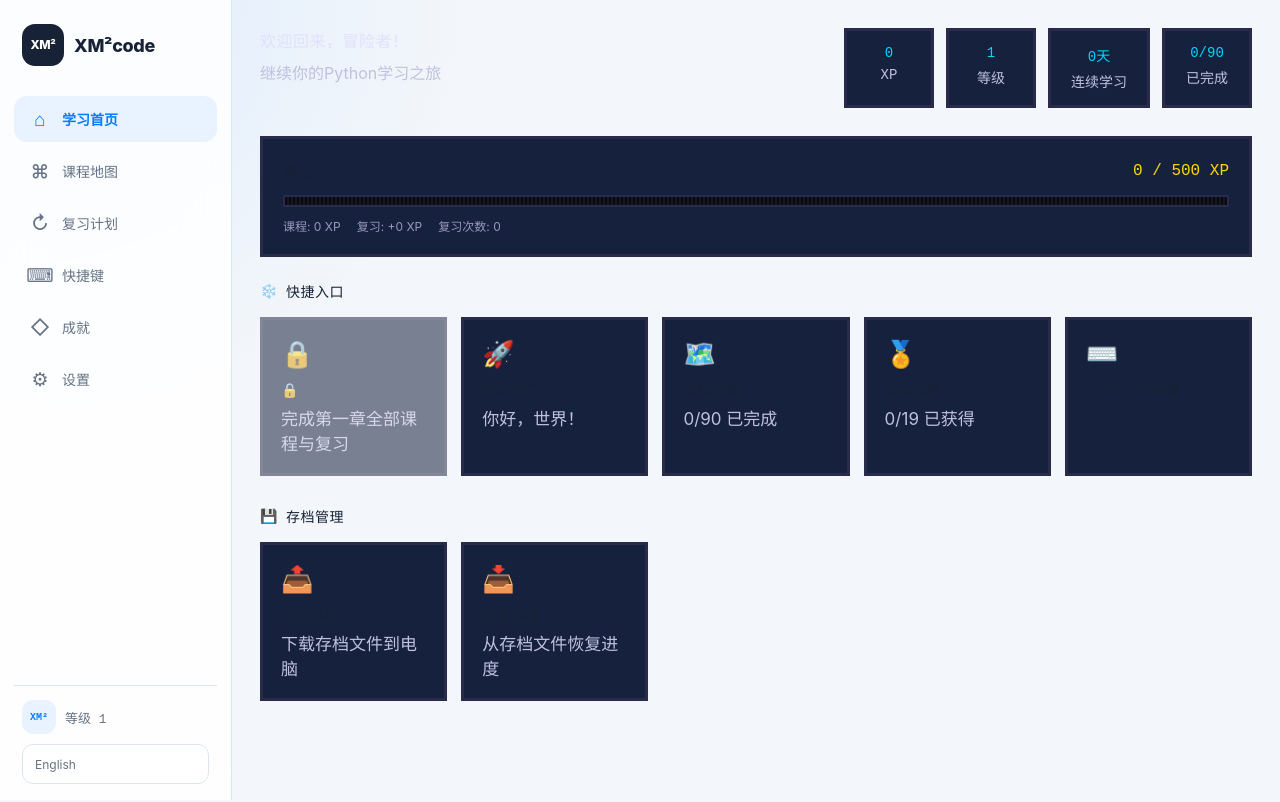
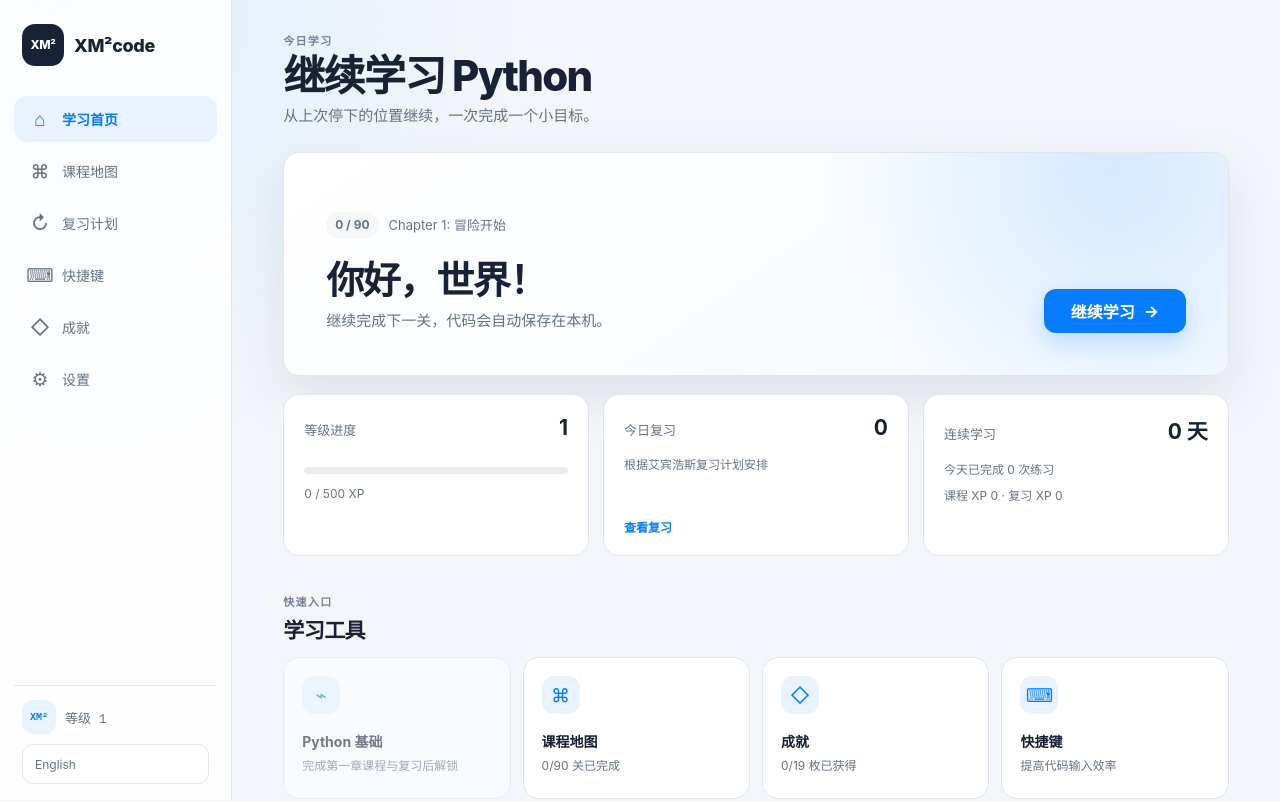
Before and after one commit to xuminmin513-coder/codequest, a React (Vite) app: page / in a window 1280 px wide. Shown: the top 802 px of the page. Built offline with nearby package versions, Linux system fonts and the light colour scheme; a web font is replaced by a local one.

Commit message:
feat: redesign learning dashboard

```diff
--- a/src/components/Dashboard.jsx
+++ b/src/components/Dashboard.jsx
@@ -1,59 +1,55 @@
-import React, { useState, useEffect } from 'react';
+import React, { useEffect, useState } from 'react';
 import { useApp } from '../context/AppContext';
 import { STORAGE } from '../utils/storage';
 import { GAMIFICATION } from '../utils/gamification';
 import { CHAPTERS } from '../data/courses';
 import SkillUnlockModal from './SkillUnlockModal';
+import PageHeader from './ui/PageHeader';
+import StatusBadge from './ui/StatusBadge';
+import Surface from './ui/Surface';
 
 export default function Dashboard() {
   const { lang, navigateTo, refreshKey, addToast } = useApp();
   const [showSkillUnlock, setShowSkillUnlock] = useState(null);
-
-  // Force re-render on refreshKey change
   void refreshKey;
 
   const totalXp = STORAGE.getTotalXp();
   const level = GAMIFICATION.getLevel(totalXp);
   const levelProgress = GAMIFICATION.levelProgress(totalXp);
   const completedCount = STORAGE.getCompletedCount();
-  const totalLessons = CHAPTERS.reduce((sum, ch) => sum + ch.lessons.length, 0);
+  const totalLessons = CHAPTERS.reduce((sum, chapter) => sum + chapter.lessons.length, 0);
   const streak = STORAGE.getStreak();
   const dailyCount = STORAGE.getDailyCount();
   const nextXp = GAMIFICATION.xpForNextLevel(level);
+  const pendingReviews = STORAGE.getPendingReviewCount();
 
-  // Find next uncompleted lesson
-  let nextLesson = null, nextChapterId = null, nextLessonId = null;
-  outer: for (const ch of CHAPTERS) {
-    for (const les of ch.lessons) {
-      if (!STORAGE.isLessonCompleted(ch.id, les.id)) {
-        nextLesson = les;
-        nextChapterId = ch.id;
-        nextLessonId = les.id;
+  let nextLesson = null;
+  let nextChapter = null;
+  outer: for (const chapter of CHAPTERS) {
+    for (const lesson of chapter.lessons) {
+      if (!STORAGE.isLessonCompleted(chapter.id, lesson.id)) {
+        nextLesson = lesson;
+        nextChapter = chapter;
         break outer;
       }
     }
   }
 
-  // Check if next lesson on courses is better
-  const SKILLS = [
+  const skills = [
     {
       id: 'skill_ch1',
-      icon: CHAPTERS[0]?.icon || '🚀',
-      name: 'Python 基础',
+      icon: CHAPTERS[0]?.icon || '◆',
       nameCn: 'Python 基础',
-      desc: '掌握 print、注释、数字运算等 Python 基础知识',
-      descCn: '掌握 print、注释、数字运算等 Python 基础知识',
-      descEn: 'Master print, comments, math operations and more',
-      chapterId: 'ch1',
-      totalLessons: 5,
-      unlockRequirement: (lang === 'zh' ? '完成第一章全部课程与复习' : 'Complete Chapter 1 and all reviews'),
-      onUnlock: () => navigateTo('courses')
-    }
+      nameEn: 'Python Foundations',
+      descCn: '掌握 print、注释和数字运算等基础知识',
+      descEn: 'Master print, comments, and number operations',
+      unlockRequirement: lang === 'zh' ? '完成第一章课程与复习后解锁' : 'Complete Chapter 1 and its reviews',
+      onUnlock: () => navigateTo('courses'),
+    },
   ];
 
-  // Check auto-unlock on render or when refreshKey changes
   useEffect(() => {
-    SKILLS.forEach(skill => {
+    skills.forEach(skill => {
       if (STORAGE.isSkillUnlocked(skill.id)) return;
       if (!STORAGE.isCh1SkillUnlockable()) return;
       STORAGE.markSkillUnlocked(skill.id);
@@ -61,177 +57,189 @@ export default function Dashboard() {
     });
   }, [refreshKey]);
 
-  return (
-    <div className="page active">
-      <div className="dashboard-header">
-        <div className="dashboard-title">
-          <h1>{lang === 'zh' ? '欢迎回来，冒险者！' : 'Welcome back, Adventurer!'}</h1>
-          <p>{lang === 'zh' ? '继续你的Python学习之旅' : 'Continue your Python learning journey'}</p>
-        </div>
-        <div className="stats-grid">
-          <div className="stat-card">
-            <div className="stat-value">{totalXp}</div>
-            <div className="stat-label">XP</div>
-          </div>
-          <div className="stat-card">
-            <div className="stat-value">{level}</div>
-            <div className="stat-label">{lang === 'zh' ? '等级' : 'Level'}</div>
-          </div>
-          <div className="stat-card">
-            <div className="stat-value">{streak}{lang === 'zh' ? '天' : 'd'}</div>
-            <div className="stat-label">{lang === 'zh' ? '连续学习' : 'Streak'}</div>
-          </div>
-          <div className="stat-card">
-            <div className="stat-value">{completedCount}/{totalLessons}</div>
-            <div className="stat-label">{lang === 'zh' ? '已完成' : 'Done'}</div>
-          </div>
-        </div>
-      </div>
+  const openNextLesson = () => {
+    if (!nextLesson || !nextChapter) return;
+    navigateTo('lesson', { chapterId: nextChapter.id, lessonId: nextLesson.id });
+  };
 
-      <div className="level-progress-card">
-        <div className="level-header">
-          <span className="level-title">{lang === 'zh' ? '等级' : 'Level'} {level}</span>
-          <span className="level-xp">{totalXp} / {nextXp} XP</span>
-        </div>
-        <div className="progress-bar-container">
-          <div className="progress-bar-fill" style={{ width: `${levelProgress}%` }} />
-        </div>
-        <div className="level-sub">
-          <span>{lang === 'zh' ? '课程' : 'Lessons'}: {STORAGE.getTotalXp() - STORAGE.getReviewXp()} XP</span>
-          <span>{lang === 'zh' ? '复习' : 'Reviews'}: +{STORAGE.getReviewXp()} XP</span>
-          <span>{lang === 'zh' ? '复习次数' : 'Reviews done'}: {STORAGE.getTotalReviewsCompleted()}</span>
-        </div>
-      </div>
-
-      <h2 className="section-title">
-        <span>{streak > 0 ? '🔥' : '❄️'}</span>
-        <span>{lang === 'zh' ? '快捷入口' : 'Quick Actions'}</span>
-      </h2>
-      <div className="quick-actions">
-        {SKILLS.map(skill => {
-          const unlocked = STORAGE.isSkillUnlocked(skill.id);
-          return (
-            <div
-              key={skill.id}
-              className={`quick-action-card ${unlocked ? 'unlocked' : 'locked'}`}
-              onClick={() => unlocked && skill.onUnlock()}
-            >
-              <div className="qa-icon">{unlocked ? skill.icon : '🔒'}</div>
-              <div className="qa-title">
-                {!unlocked && <span className="lock-icon">🔒</span>}
-                {lang === 'zh' ? skill.nameCn : skill.name}
-              </div>
-              <div className="qa-desc">
-                {unlocked
-                  ? (lang === 'zh' ? '已解锁，点击进入' : 'Unlocked, click to enter')
-                  : skill.unlockRequirement}
-              </div>
-            </div>
-          );
-        })}
-        {nextLesson && (() => {
-          const ch = CHAPTERS.find(c => c.id === nextChapterId);
-          return (
-            <div
-              className="quick-action-card"
-              onClick={() => navigateTo('lesson', { chapterId: nextChapterId, lessonId: nextLessonId })}
-            >
-              <div className="qa-icon">{ch ? ch.icon : '📚'}</div>
-              <div className="qa-title">{lang === 'zh' ? '继续学习' : 'Continue'}</div>
-              <div className="qa-desc">
-                {lang === 'zh' ? nextLesson.title : nextLesson.titleEn}
-              </div>
-            </div>
-          );
-        })()}
-        <div className="quick-action-card" onClick={() => navigateTo('courses')}>
-          <div className="qa-icon">🗺️</div>
-          <div className="qa-title">{lang === 'zh' ? '课程地图' : 'Course Map'}</div>
-          <div className="qa-desc">{completedCount}/{totalLessons} {lang === 'zh' ? '已完成' : 'completed'}</div>
-        </div>
-        <div className="quick-action-card" onClick={() => navigateTo('achievements')}>
-          <div className="qa-icon">🏅</div>
-          <div className="qa-title">{lang === 'zh' ? '成就徽章' : 'Achievements'}</div>
-          <div className="qa-desc">{STORAGE.getBadges().length}/{GAMIFICATION.BADGES.length} {lang === 'zh' ? '已获得' : 'earned'}</div>
-        </div>
-        <div className="quick-action-card" onClick={() => navigateTo('shortcuts')}>
-          <div className="qa-icon">⌨️</div>
-          <div className="qa-title">{lang === 'zh' ? 'Python快捷键' : 'Python Shortcuts'}</div>
-        </div>
-        {STORAGE.getPendingReviewCount() > 0 && (
-          <div className="quick-action-card" onClick={() => navigateTo('reviews')}>
-            <div className="qa-icon">🔄</div>
-            <div className="qa-title">{lang === 'zh' ? '今日复习' : 'Reviews'}</div>
-            <div className="qa-desc">{STORAGE.getPendingReviewCount()} {lang === 'zh' ? '个待复习' : 'due for review'}</div>
-          </div>
-        )}
-      </div>
-
-      <h2 className="section-title" style={{ marginTop: 24 }}>
-        <span>💾</span>
-        <span>{lang === 'zh' ? '存档管理' : 'Save Data'}</span>
-      </h2>
-      <div className="quick-actions">
-        <div
-          className="quick-action-card"
-          onClick={() => {
+  const exportSave = () => {
     try {
       const data = STORAGE.exportAllData();
       const blob = new Blob([JSON.stringify(data, null, 2)], { type: 'application/json' });
       const url = URL.createObjectURL(blob);
-              const a = document.createElement('a');
-              a.href = url;
-              a.download = `codedex-save-${new Date().toISOString().slice(0, 10)}.json`;
-              a.click();
+      const link = document.createElement('a');
+      link.href = url;
+      link.download = `xm2code-save-${new Date().toISOString().slice(0, 10)}.json`;
+      link.click();
       URL.revokeObjectURL(url);
-              addToast('success', '✅', lang === 'zh' ? '存档已导出！' : 'Save exported!');
-            } catch (e) {
-              addToast('error', '❌', lang === 'zh' ? '导出失败：' + e.message : 'Export failed: ' + e.message);
+      addToast('success', '✓', lang === 'zh' ? '存档已导出' : 'Save exported');
+    } catch (error) {
+      addToast('error', '!', lang === 'zh' ? `导出失败：${error.message}` : `Export failed: ${error.message}`);
     }
-          }}
-        >
-          <div className="qa-icon">📤</div>
-          <div className="qa-title">{lang === 'zh' ? '导出存档' : 'Export Save'}</div>
-          <div className="qa-desc">{lang === 'zh' ? '下载存档文件到电脑' : 'Download save file'}</div>
-        </div>
-        <div
-          className="quick-action-card"
-          onClick={() => {
+  };
+
+  const importSave = () => {
     const input = document.createElement('input');
     input.type = 'file';
     input.accept = '.json';
-            input.onchange = (e) => {
-              const file = e.target.files?.[0];
+    input.onchange = event => {
+      const file = event.target.files?.[0];
       if (!file) return;
       const reader = new FileReader();
-              reader.onload = (ev) => {
+      reader.onload = readEvent => {
         try {
-                  const data = JSON.parse(ev.target.result);
-                  STORAGE.importAllData(data);
-                  addToast('success', '✅', lang === 'zh' ? '存档已恢复！' : 'Save restored!');
+          STORAGE.importAllData(JSON.parse(readEvent.target.result));
+          addToast('success', '✓', lang === 'zh' ? '存档已恢复' : 'Save restored');
           window.location.reload();
-                } catch (err) {
-                  addToast('error', '❌', lang === 'zh' ? '恢复失败：文件格式错误' : 'Restore failed: invalid file');
+        } catch {
+          addToast('error', '!', lang === 'zh' ? '恢复失败：文件格式错误' : 'Restore failed: invalid file');
         }
       };
       reader.readAsText(file);
     };
     input.click();
-          }}
+  };
+
+  return (
+    <div className="page active dashboard-page">
+      <PageHeader
+        eyebrow={lang === 'zh' ? '今日学习' : 'Today'}
+        title={lang === 'zh' ? '继续学习 Python' : 'Continue learning Python'}
+        description={lang === 'zh' ? '从上次停下的位置继续，一次完成一个小目标。' : 'Pick up where you left off, one small goal at a time.'}
+      />
+
+      <Surface className="dashboard-continue-card">
+        <div className="continue-copy">
+          <div className="continue-meta">
+            <StatusBadge>{completedCount} / {totalLessons}</StatusBadge>
+            <span>{nextChapter ? (lang === 'zh' ? nextChapter.title : nextChapter.titleEn) : (lang === 'zh' ? '课程完成' : 'Course complete')}</span>
+          </div>
+          <h2>
+            {nextLesson
+              ? (lang === 'zh' ? nextLesson.title : nextLesson.titleEn)
+              : (lang === 'zh' ? '你已完成全部课程' : 'You completed every lesson')}
+          </h2>
+          <p>
+            {nextLesson
+              ? (lang === 'zh' ? '继续完成下一关，代码会自动保存在本机。' : 'Continue with the next lesson. Your code saves locally.')
+              : (lang === 'zh' ? '现在可以按遗忘曲线继续复习。' : 'Keep your skills fresh with scheduled reviews.')}
+          </p>
+        </div>
+        <button
+          className="primary-action continue-action"
+          type="button"
+          onClick={nextLesson ? openNextLesson : () => navigateTo('reviews')}
         >
-          <div className="qa-icon">📥</div>
-          <div className="qa-title">{lang === 'zh' ? '恢复存档' : 'Restore Save'}</div>
-          <div className="qa-desc">{lang === 'zh' ? '从存档文件恢复进度' : 'Restore from save file'}</div>
+          {nextLesson
+            ? (lang === 'zh' ? '继续学习' : 'Continue')
+            : (lang === 'zh' ? '开始复习' : 'Start review')}
+          <span aria-hidden="true">→</span>
+        </button>
+      </Surface>
+
+      <div className="dashboard-secondary-grid">
+        <Surface className="dashboard-stat-card">
+          <div className="stat-card-head">
+            <span>{lang === 'zh' ? '等级进度' : 'Level progress'}</span>
+            <strong>{level}</strong>
+          </div>
+          <div className="progress-track" aria-label={lang === 'zh' ? '等级进度' : 'Level progress'}>
+            <span style={{ width: `${levelProgress}%` }} />
+          </div>
+          <small>{totalXp} / {nextXp} XP</small>
+        </Surface>
+
+        <Surface className="dashboard-stat-card">
+          <div className="stat-card-head">
+            <span>{lang === 'zh' ? '今日复习' : 'Reviews due'}</span>
+            <strong>{pendingReviews}</strong>
+          </div>
+          <p>{lang === 'zh' ? '根据艾宾浩斯复习计划安排' : 'Scheduled by spaced repetition'}</p>
+          <button type="button" onClick={() => navigateTo('reviews')}>
+            {lang === 'zh' ? '查看复习' : 'View reviews'}
+          </button>
+        </Surface>
+
+        <Surface className="dashboard-stat-card">
+          <div className="stat-card-head">
+            <span>{lang === 'zh' ? '连续学习' : 'Learning streak'}</span>
+            <strong>{streak}{lang === 'zh' ? ' 天' : ' days'}</strong>
+          </div>
+          <p>{lang === 'zh' ? `今天已完成 ${dailyCount} 次练习` : `${dailyCount} sessions completed today`}</p>
+          <small>{lang === 'zh' ? `课程 XP ${totalXp - STORAGE.getReviewXp()} · 复习 XP ${STORAGE.getReviewXp()}` : `Lessons ${totalXp - STORAGE.getReviewXp()} XP · Reviews ${STORAGE.getReviewXp()} XP`}</small>
+        </Surface>
+      </div>
+
+      <section className="dashboard-section" aria-labelledby="learning-tools-title">
+        <div className="section-heading">
+          <div>
+            <span className="page-eyebrow">{lang === 'zh' ? '快速入口' : 'Quick access'}</span>
+            <h2 id="learning-tools-title">{lang === 'zh' ? '学习工具' : 'Learning tools'}</h2>
           </div>
         </div>
+        <div className="dashboard-tools-grid">
+          {skills.map(skill => {
+            const unlocked = STORAGE.isSkillUnlocked(skill.id);
+            return (
+              <Surface
+                as="button"
+                type="button"
+                key={skill.id}
+                className={`dashboard-tool-card${unlocked ? '' : ' locked'}`}
+                disabled={!unlocked}
+                onClick={skill.onUnlock}
+              >
+                <span className="tool-icon" aria-hidden="true">{unlocked ? skill.icon : '⌁'}</span>
+                <strong>{lang === 'zh' ? skill.nameCn : skill.nameEn}</strong>
+                <small>{unlocked ? (lang === 'zh' ? skill.descCn : skill.descEn) : skill.unlockRequirement}</small>
+              </Surface>
+            );
+          })}
+          <Surface as="button" type="button" className="dashboard-tool-card" onClick={() => navigateTo('courses')}>
+            <span className="tool-icon" aria-hidden="true">⌘</span>
+            <strong>{lang === 'zh' ? '课程地图' : 'Course map'}</strong>
+            <small>{completedCount}/{totalLessons} {lang === 'zh' ? '关已完成' : 'lessons complete'}</small>
+          </Surface>
+          <Surface as="button" type="button" className="dashboard-tool-card" onClick={() => navigateTo('achievements')}>
+            <span className="tool-icon" aria-hidden="true">◇</span>
+            <strong>{lang === 'zh' ? '成就' : 'Achievements'}</strong>
+            <small>{STORAGE.getBadges().length}/{GAMIFICATION.BADGES.length} {lang === 'zh' ? '枚已获得' : 'earned'}</small>
+          </Surface>
+          <Surface as="button" type="button" className="dashboard-tool-card" onClick={() => navigateTo('shortcuts')}>
+            <span className="tool-icon" aria-hidden="true">⌨︎</span>
+            <strong>{lang === 'zh' ? '快捷键' : 'Shortcuts'}</strong>
+            <small>{lang === 'zh' ? '提高代码输入效率' : 'Write code more efficiently'}</small>
+          </Surface>
+        </div>
+      </section>
+
+      <section className="dashboard-section" aria-labelledby="save-tools-title">
+        <div className="section-heading">
+          <div>
+            <span className="page-eyebrow">{lang === 'zh' ? '本地数据' : 'Local data'}</span>
+            <h2 id="save-tools-title">{lang === 'zh' ? '存档工具' : 'Save tools'}</h2>
+          </div>
+        </div>
+        <div className="save-tools-grid">
+          <Surface as="button" type="button" className="dashboard-tool-card" onClick={exportSave}>
+            <span className="tool-icon" aria-hidden="true">↑</span>
+            <strong>{lang === 'zh' ? '导出存档' : 'Export save'}</strong>
+            <small>{lang === 'zh' ? '下载一份本地备份' : 'Download a local backup'}</small>
+          </Surface>
+          <Surface as="button" type="button" className="dashboard-tool-card" onClick={importSave}>
+            <span className="tool-icon" aria-hidden="true">↓</span>
+            <strong>{lang === 'zh' ? '恢复存档' : 'Restore save'}</strong>
+            <small>{lang === 'zh' ? '从备份文件恢复进度' : 'Restore progress from a backup'}</small>
+          </Surface>
+        </div>
+      </section>
 
       {showSkillUnlock && (
         <SkillUnlockModal
           skill={showSkillUnlock}
           lang={lang}
           onClose={() => {
-            const skillId = showSkillUnlock.id;
-            STORAGE.markSkillUnlockShown(skillId);
+            STORAGE.markSkillUnlockShown(showSkillUnlock.id);
             setShowSkillUnlock(null);
           }}
         />
--- a/src/main.jsx
+++ b/src/main.jsx
@@ -4,6 +4,7 @@ import App from './App';
 import { initializePlayerSaves } from './data/playerSaveRepository';
 import './styles/design-tokens.css';
 import './styles/app-shell.css';
+import './styles/pages.css';
 
 initializePlayerSaves();
 
--- /dev/null
+++ b/src/styles/pages.css
@@ -0,0 +1,316 @@
+.page.active,
+.page.page-standard,
+.dashboard-page {
+  width: min(1180px, 100%);
+  min-height: 100%;
+  margin: 0 auto;
+  padding: 32px clamp(20px, 4vw, 52px) 48px;
+  display: block;
+  color: var(--xm-text);
+}
+
+.page-header {
+  margin-bottom: 24px;
+  display: flex;
+  align-items: flex-end;
+  justify-content: space-between;
+  gap: 20px;
+}
+
+.page-header h1 {
+  margin: 5px 0 6px;
+  color: var(--xm-text);
+  font-family: var(--xm-font);
+  font-size: clamp(28px, 4vw, 42px);
+  font-weight: 780;
+  letter-spacing: -0.04em;
+  line-height: 1.08;
+}
+
+.page-header p {
+  max-width: 680px;
+  margin: 0;
+  color: var(--xm-text-secondary);
+  font-size: 15px;
+  line-height: 1.6;
+}
+
+.page-eyebrow {
+  color: #718096;
+  font-size: 11px;
+  font-weight: 800;
+  letter-spacing: 0.12em;
+  text-transform: uppercase;
+}
+
+.page-header-actions {
+  display: flex;
+  align-items: center;
+  gap: 10px;
+}
+
+.primary-action {
+  min-height: 44px;
+  padding: 0 17px;
+  display: inline-flex;
+  align-items: center;
+  justify-content: center;
+  gap: 9px;
+  border: 0;
+  border-radius: 12px;
+  background: var(--xm-blue);
+  color: #fff;
+  cursor: pointer;
+  font-weight: 750;
+  box-shadow: 0 10px 24px rgba(8, 124, 255, 0.2);
+  transition: transform 160ms ease, box-shadow 160ms ease;
+}
+
+.primary-action:hover {
+  transform: translateY(-1px);
+  box-shadow: 0 13px 28px rgba(8, 124, 255, 0.24);
+}
+
+.dashboard-continue-card {
+  min-height: 224px;
+  padding: clamp(24px, 4vw, 42px);
+  display: flex;
+  align-items: flex-end;
+  justify-content: space-between;
+  gap: 28px;
+  overflow: hidden;
+  background:
+    radial-gradient(circle at 88% 8%, rgba(148, 199, 255, 0.36), transparent 34%),
+    linear-gradient(145deg, #fff, #f7fbff);
+  box-shadow: var(--xm-shadow);
+}
+
+.continue-copy {
+  max-width: 700px;
+}
+
+.continue-meta {
+  display: flex;
+  align-items: center;
+  gap: 10px;
+  color: var(--xm-text-secondary);
+  font-size: 13px;
+}
+
+.dashboard-continue-card h2 {
+  margin: 20px 0 8px;
+  color: var(--xm-text);
+  font-family: var(--xm-font);
+  font-size: clamp(25px, 4vw, 38px);
+  letter-spacing: -0.035em;
+  line-height: 1.12;
+}
+
+.dashboard-continue-card p {
+  margin: 0;
+  color: var(--xm-text-secondary);
+  font-size: 15px;
+  line-height: 1.6;
+}
+
+.continue-action {
+  min-width: 142px;
+  flex: 0 0 auto;
+}
+
+.dashboard-secondary-grid {
+  margin-top: 18px;
+  display: grid;
+  grid-template-columns: repeat(3, minmax(0, 1fr));
+  gap: 14px;
+}
+
+.dashboard-stat-card {
+  min-height: 162px;
+  padding: 20px;
+  display: flex;
+  flex-direction: column;
+  align-items: stretch;
+}
+
+.stat-card-head {
+  display: flex;
+  align-items: baseline;
+  justify-content: space-between;
+  gap: 12px;
+  color: var(--xm-text-secondary);
+  font-size: 13px;
+}
+
+.stat-card-head strong {
+  color: var(--xm-text);
+  font-size: 21px;
+}
+
+.dashboard-stat-card p,
+.dashboard-stat-card small {
+  color: var(--xm-text-secondary);
+  font-size: 12px;
+  line-height: 1.5;
+}
+
+.dashboard-stat-card p {
+  margin: 16px 0 8px;
+}
+
+.dashboard-stat-card button {
+  width: fit-content;
+  margin-top: auto;
+  padding: 0;
+  border: 0;
+  background: none;
+  color: var(--xm-blue);
+  cursor: pointer;
+  font-size: 12px;
+  font-weight: 750;
+}
+
+.progress-track {
+  height: 7px;
+  margin: 27px 0 11px;
+  overflow: hidden;
+  border-radius: 999px;
+  background: #e9edf2;
+}
+
+.progress-track > span {
+  height: 100%;
+  display: block;
+  border-radius: inherit;
+  background: var(--xm-blue);
+}
+
+.dashboard-section {
+  margin-top: 34px;
+}
+
+.section-heading {
+  margin-bottom: 13px;
+  display: flex;
+  align-items: flex-end;
+  justify-content: space-between;
+}
+
+.section-heading h2 {
+  margin: 4px 0 0;
+  color: var(--xm-text);
+  font-family: var(--xm-font);
+  font-size: 21px;
+  letter-spacing: -0.025em;
+}
+
+.dashboard-tools-grid,
+.save-tools-grid {
+  display: grid;
+  grid-template-columns: repeat(4, minmax(0, 1fr));
+  gap: 12px;
+}
+
+.save-tools-grid {
+  grid-template-columns: repeat(2, minmax(0, 1fr));
+}
+
+.dashboard-tool-card {
+  min-height: 142px;
+  padding: 18px;
+  display: flex;
+  align-items: flex-start;
+  flex-direction: column;
+  border: 1px solid var(--xm-border);
+  background: var(--xm-surface);
+  color: var(--xm-text);
+  cursor: pointer;
+  text-align: left;
+  transition: border-color 160ms ease, transform 160ms ease, box-shadow 160ms ease;
+}
+
+.dashboard-tool-card:hover:not(:disabled) {
+  border-color: #a9d1fa;
+  transform: translateY(-2px);
+  box-shadow: 0 14px 30px rgba(32, 49, 75, 0.08);
+}
+
+.dashboard-tool-card:disabled,
+.dashboard-tool-card.locked {
+  cursor: default;
+  opacity: 0.58;
+}
+
+.tool-icon {
+  width: 38px;
+  height: 38px;
+  margin-bottom: 17px;
+  display: grid;
+  place-items: center;
+  border-radius: 12px;
+  background: var(--xm-blue-soft);
+  color: var(--xm-blue);
+  font-size: 19px;
+}
+
+.dashboard-tool-card strong {
+  font-size: 14px;
+}
+
+.dashboard-tool-card small {
+  margin-top: 6px;
+  color: var(--xm-text-secondary);
+  font-size: 12px;
+  line-height: 1.45;
+}
+
+@media (max-width: 980px) {
+  .dashboard-secondary-grid {
+    grid-template-columns: 1fr 1fr;
+  }
+
+  .dashboard-stat-card:last-child {
+    grid-column: 1 / -1;
+  }
+
+  .dashboard-tools-grid {
+    grid-template-columns: repeat(2, minmax(0, 1fr));
+  }
+}
+
+@media (max-width: 760px) {
+  .page.active,
+  .page.page-standard,
+  .dashboard-page {
+    padding: 24px 16px 36px;
+  }
+
+  .page-header {
+    align-items: flex-start;
+    flex-direction: column;
+  }
+
+  .dashboard-continue-card {
+    min-height: 250px;
+    align-items: stretch;
+    flex-direction: column;
+  }
+
+  .continue-action {
+    width: 100%;
+  }
+
+  .dashboard-secondary-grid,
+  .dashboard-tools-grid,
+  .save-tools-grid {
+    grid-template-columns: 1fr;
+  }
+
+  .dashboard-stat-card:last-child {
+    grid-column: auto;
+  }
+
+  .dashboard-tool-card {
+    min-height: 118px;
+  }
+}
```
Also changed, not shown: 1 other file (tests, documents, lock files or other folders). Lines whose indentation alone changed are shown as unchanged.
